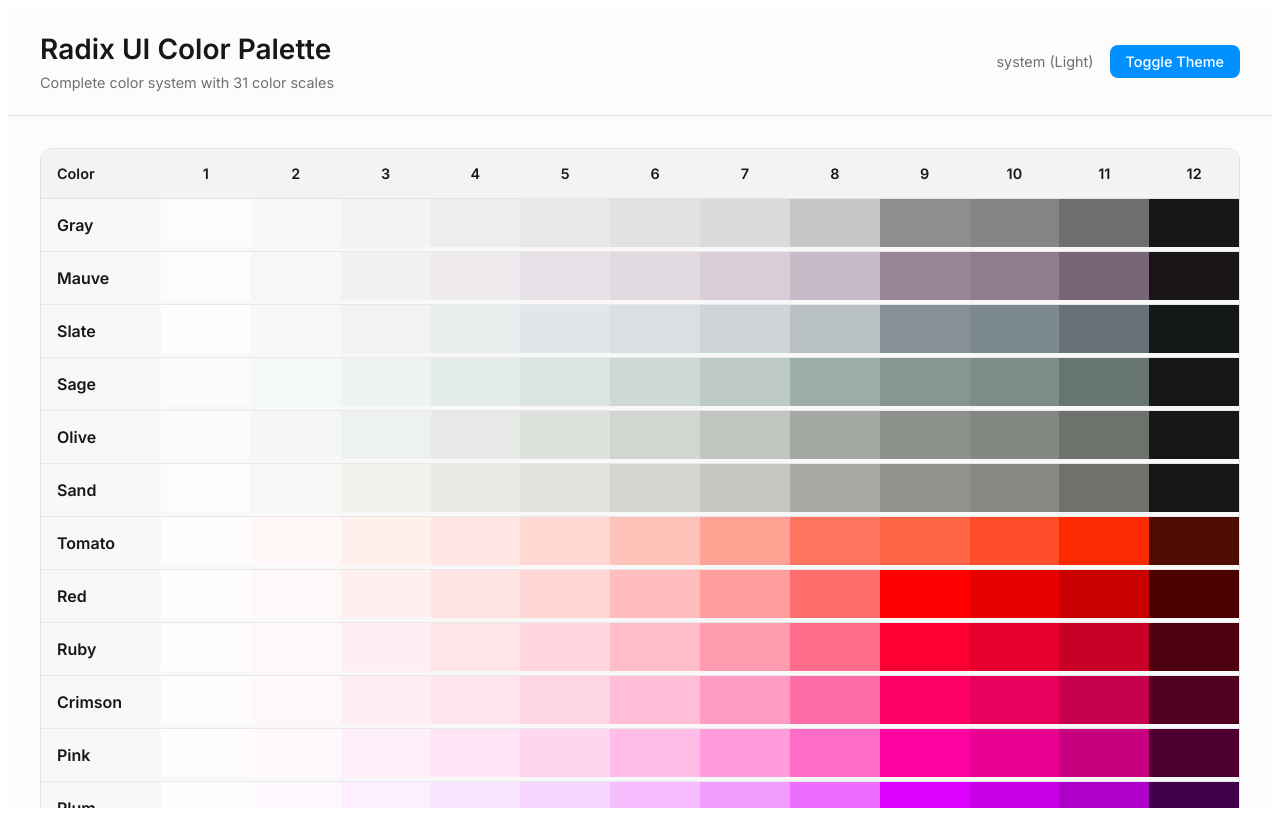
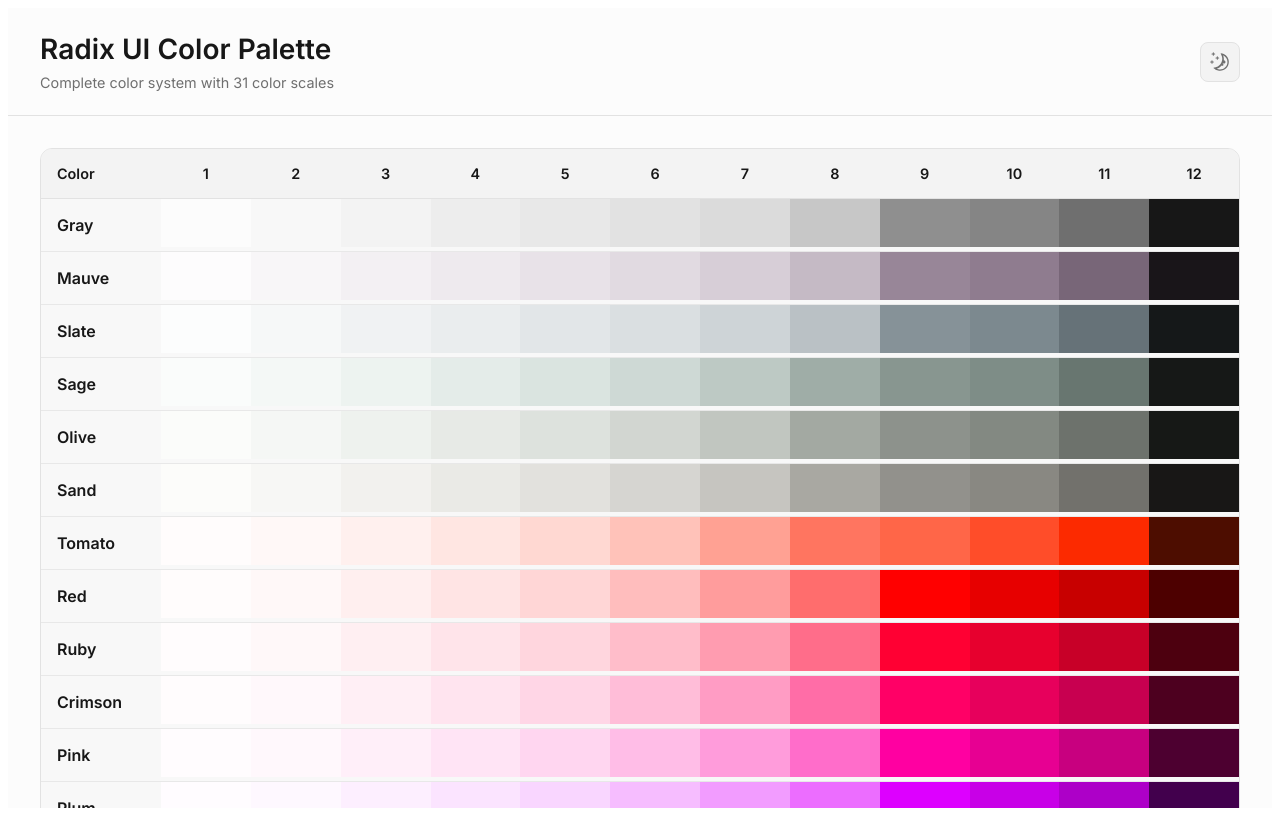
Before and after one commit to dmitrijovsjanik/fast.ui.color, a React (Vite) app: page / in a window 1280 px wide. Built offline with nearby package versions, Linux system fonts and the light colour scheme; the HTML template or start-up script is replaced by a standard one.

Commit message:
Replace theme toggle button with Radix UI icon button

```diff
--- a/package.json
+++ b/package.json
@@ -10,6 +10,7 @@
     "lint": "eslint . --ext ts,tsx --report-unused-disable-directives --max-warnings 0"
   },
   "dependencies": {
+    "@radix-ui/react-icons": "^1.3.2",
     "react": "^18.2.0",
     "react-dom": "^18.2.0"
   },
--- a/src/components/ColorPalette.tsx
+++ b/src/components/ColorPalette.tsx
@@ -1,6 +1,7 @@
 import React, { useState } from 'react';
 import { useTheme, useColors } from '../themes/themeProvider';
 import { getColor, ColorPalette as ColorPaletteType, ColorScale } from '../colors/palette';
+import { SunIcon, MoonIcon } from '@radix-ui/react-icons';
 
 // Компонент для отображения одного цвета
 interface ColorSwatchProps {
@@ -27,14 +28,9 @@ interface SettingsPanelProps {
 function SettingsPanel({ theme, toggleTheme }: SettingsPanelProps) {
   return (
     <div className="settings-panel">
-      <div className="theme-controls">
-        <span className="current-theme">
-          {theme.mode} {theme.isDark ? '(Dark)' : '(Light)'}
-        </span>
-        <button onClick={toggleTheme} className="theme-toggle-btn">
-          Toggle Theme
-        </button>
-      </div>
+      <button onClick={toggleTheme} className="theme-toggle-btn" title={`Switch to ${theme.isDark ? 'light' : 'dark'} theme`}>
+        {theme.isDark ? <SunIcon width={20} height={20} /> : <MoonIcon width={20} height={20} />}
+      </button>
     </div>
   );
 }
@@ -217,36 +213,32 @@ export function ColorPalette() {
         .settings-panel {
           display: flex;
           align-items: center;
-          gap: 1rem;
         }
 
-        .theme-controls {
+        .theme-toggle-btn {
           display: flex;
           align-items: center;
-          gap: 1rem;
-        }
-
-        .current-theme {
-          font-size: 0.9rem;
+          justify-content: center;
+          width: 40px;
+          height: 40px;
+          background: ${getColor(colors, 'gray', '3')};
           color: ${getColor(colors, 'gray', '11')};
+          border: 1px solid ${getColor(colors, 'gray', '6')};
+          border-radius: 0.5rem;
+          cursor: pointer;
+          transition: all 0.2s ease;
           font-family: 'Inter', -apple-system, BlinkMacSystemFont, 'Segoe UI', Roboto, sans-serif;
         }
 
-        .theme-toggle-btn {
-          padding: 0.5rem 1rem;
-          background: ${getColor(colors, 'blue', '9')};
-          color: white;
-          border: none;
-          border-radius: 0.5rem;
-          cursor: pointer;
-          font-size: 0.9rem;
-          font-weight: 500;
-          font-family: 'Inter', -apple-system, BlinkMacSystemFont, 'Segoe UI', Roboto, sans-serif;
-          transition: background 0.2s ease;
+        .theme-toggle-btn:hover {
+          background: ${getColor(colors, 'gray', '4')};
+          border-color: ${getColor(colors, 'gray', '7')};
+          color: ${getColor(colors, 'gray', '12')};
         }
 
-        .theme-toggle-btn:hover {
-          background: ${getColor(colors, 'blue', '10')};
+        .theme-toggle-btn:focus {
+          outline: none;
+          box-shadow: 0 0 0 2px ${getColor(colors, 'blue', '7')};
         }
 
         /* Responsive Design */
@@ -294,9 +286,7 @@ export function ColorPalette() {
           }
 
           .settings-panel {
-            flex-direction: column;
-            gap: 0.5rem;
-            align-items: flex-start;
+            align-self: flex-end;
           }
         }
       `}</style>
```
Also changed, not shown: 1 other file (tests, documents, lock files or other folders).
